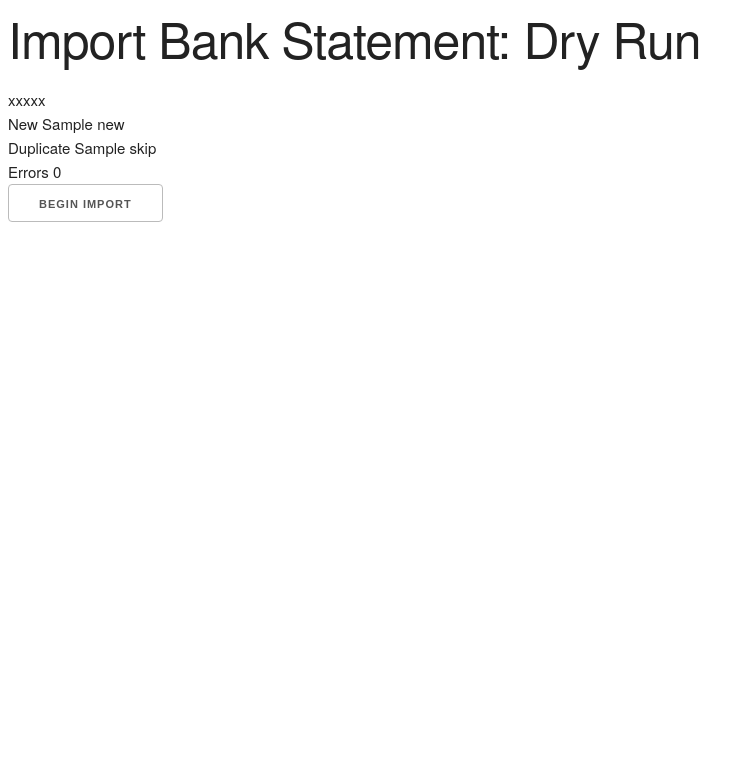
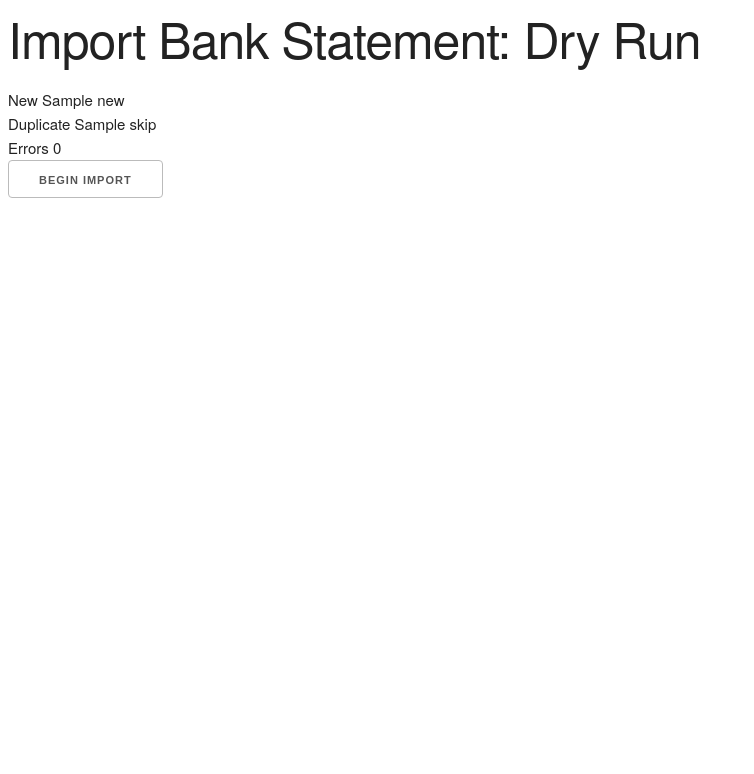
Before and after one commit to adamcharnock/django-hordak, a Django app: template hordak/templates/hordak/statement_import/import_dry_run.html in a window 1280 px wide. Shown: the top 774 px of the page, without its empty margins (0-754 px from the left). Run offline with Django 3.2, Linux system fonts and the light colour scheme; tables that the repository leaves empty hold one stand-in row (values such as "Sample post"); the template is opened without the code that fills it: values that come from a table or form of the project are taken from there, most other values are stand-ins (such as "Sample title", 1, 10 or a date in 2020); parts of the project's set-up code (start-up, migrations or seed data) failed here and were passed over.

Commit message:
Removing stray chars

```diff
--- a/hordak/templates/hordak/statement_import/import_dry_run.html
+++ b/hordak/templates/hordak/statement_import/import_dry_run.html
@@ -10,7 +10,6 @@
             <input type="submit" value="Check the data..." class="btn btn-primary btn-lg pull-right">
         </form>
     {% else %}
-xxxxx
         {% include 'hordak/statement_import/_import_info_boxes.html' with result=result only %}
 
         {% include 'hordak/statement_import/_import_errors.html' with result=result only %}
```
